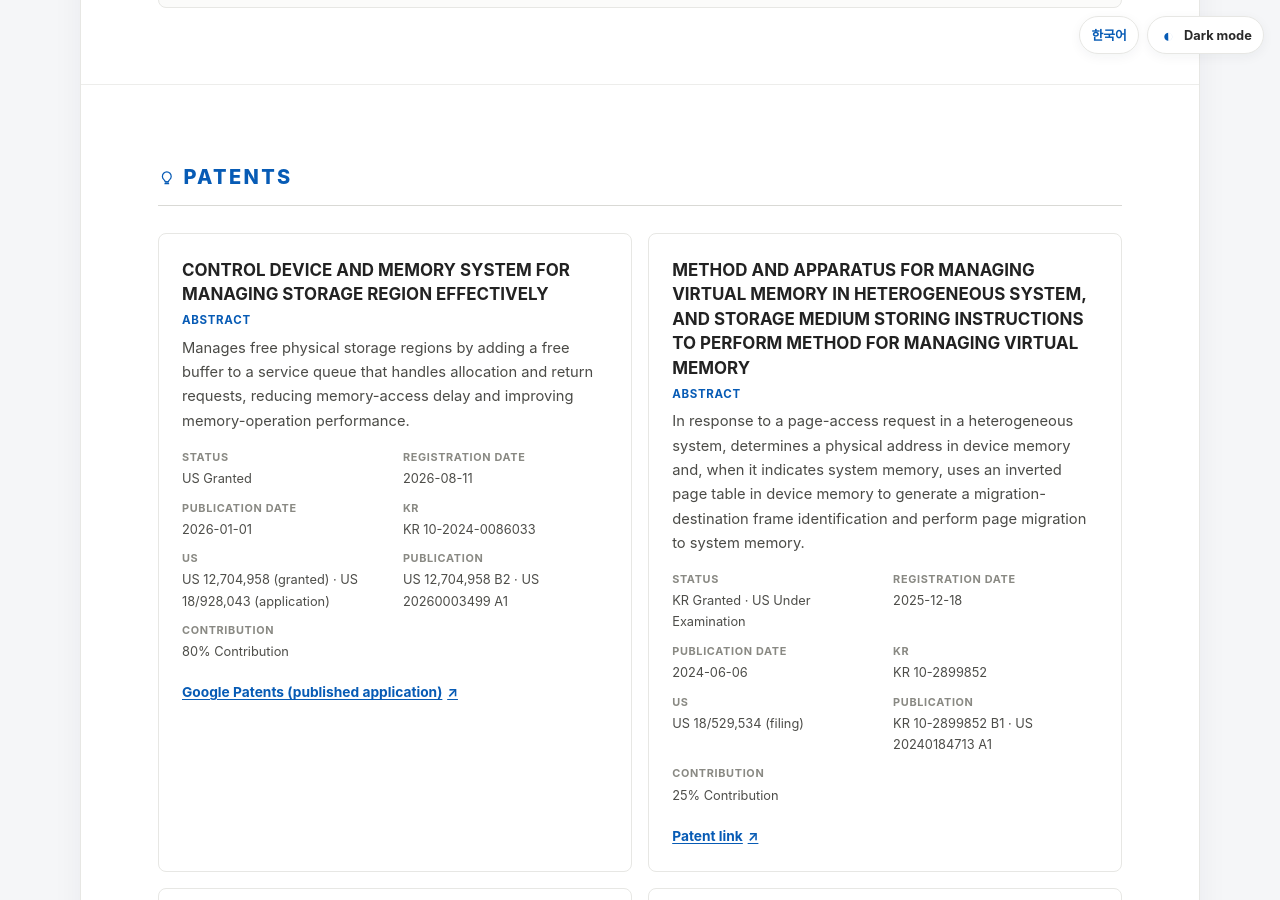
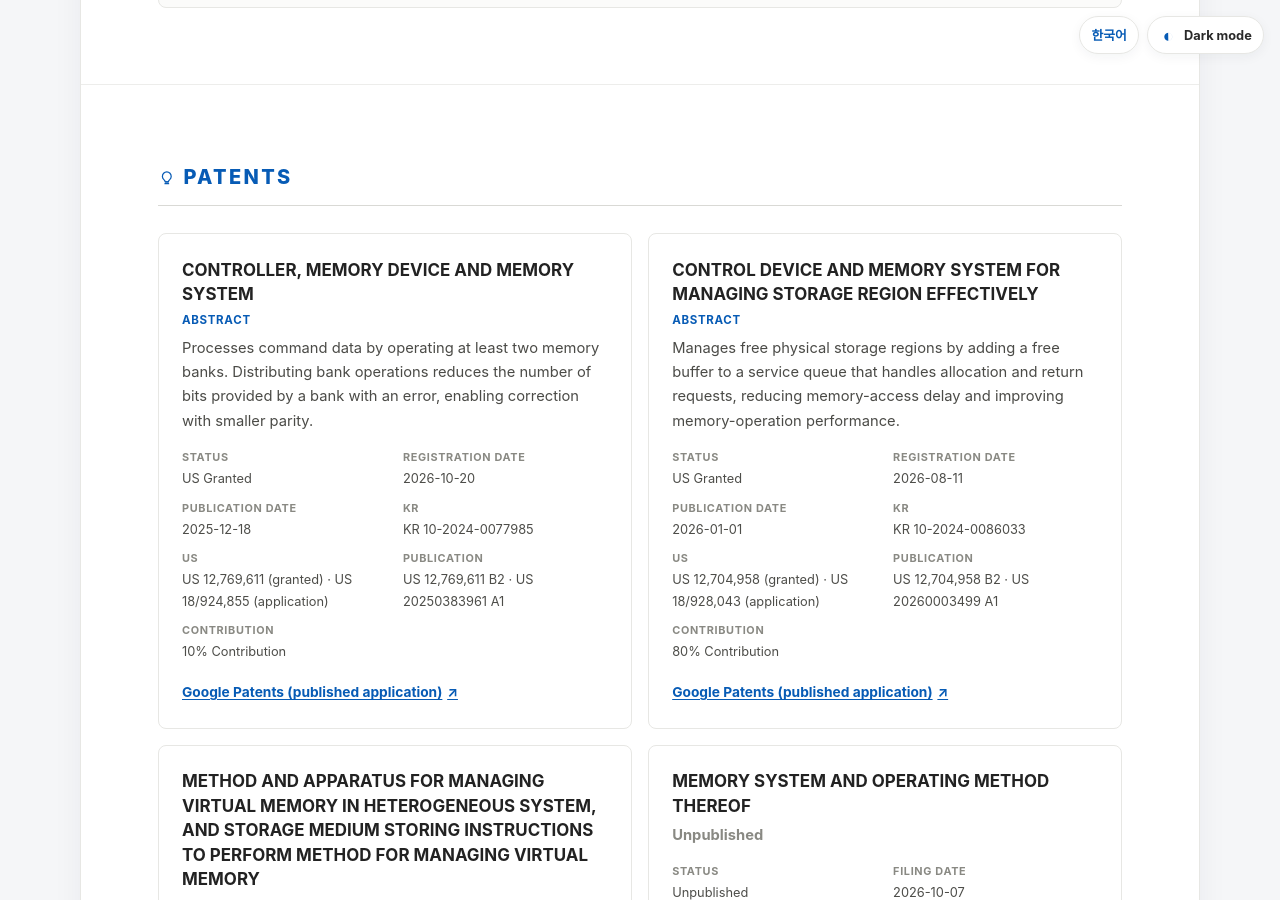
Before and after one commit to dounghun22/dounghun22.github.io, a Jekyll site: the page built from index.md, in a window 1280 px wide and 900 px high, scrolled down 3747 px. Built offline with Jekyll 4.4.1, drawn with Linux system fonts in a browser that asks for light colours; some of the changed text lies outside the part shown.

Commit message:
fix: 미국 특허 등록 정보 반영

```diff
--- a/_data/cv-ko.yml
+++ b/_data/cv-ko.yml
@@ -226,17 +226,18 @@ patents:
     link_label: Google 특허 (공개 출원)
     url: https://patents.google.com/patent/US20260003499A1/en
   - title: 컨트롤러, 메모리 장치 및 메모리 시스템
-    status: 공개 · 심사 중
+    status: 미국 등록
     is_public: true
-    is_registered: false
+    is_registered: true
     filing_date: "2024-10-23"
     publication_date: "2025-12-18"
+    registration_date: "2026-10-20"
     kr_number: KR 10-2024-0077985
-    us_number: US 18/924,855
+    us_number: US 12,769,611 (등록) · US 18/924,855 (출원)
     contribution: 기여도 10%
-    publication_number: US 20250383961 A1
+    publication_number: US 12,769,611 B2 · US 20250383961 A1
     abstract: 명령에 대응하는 데이터를 처리할 때 두 개 이상의 메모리 뱅크를 동작시켜 뱅크 동작을 분산하고, 오류 발생 뱅크가 제공하는 데이터 비트를 줄여 더 작은 패리티로 오류를 정정합니다.
-    link_label: Google 특허
+    link_label: Google 특허 (공개 출원)
     url: https://patents.google.com/patent/US20250383961A1/en
   - title: 이기종 시스템의 가상 메모리 관리 방법 및 장치와 이를 수행하기 위한 명령어를 저장하는 저장 매체
     status: 한국 등록 · 미국 심사 중
--- a/_data/cv.yml
+++ b/_data/cv.yml
@@ -226,17 +226,18 @@ patents:
     link_label: Google Patents (published application)
     url: https://patents.google.com/patent/US20260003499A1/en
   - title: CONTROLLER, MEMORY DEVICE AND MEMORY SYSTEM
-    status: Published · Under Examination
+    status: US Granted
     is_public: true
-    is_registered: false
+    is_registered: true
     filing_date: "2024-10-23"
     publication_date: "2025-12-18"
+    registration_date: "2026-10-20"
     kr_number: KR 10-2024-0077985
-    us_number: US 18/924,855
+    us_number: US 12,769,611 (granted) · US 18/924,855 (application)
     contribution: 10% Contribution
-    publication_number: US 20250383961 A1
+    publication_number: US 12,769,611 B2 · US 20250383961 A1
     abstract: Processes command data by operating at least two memory banks. Distributing bank operations reduces the number of bits provided by a bank with an error, enabling correction with smaller parity.
-    link_label: Google Patents
+    link_label: Google Patents (published application)
     url: https://patents.google.com/patent/US20250383961A1/en
   - title: METHOD AND APPARATUS FOR MANAGING VIRTUAL MEMORY IN HETEROGENEOUS SYSTEM, AND STORAGE MEDIUM STORING INSTRUCTIONS TO PERFORM METHOD FOR MANAGING VIRTUAL MEMORY
     status: KR Granted · US Under Examination
```
